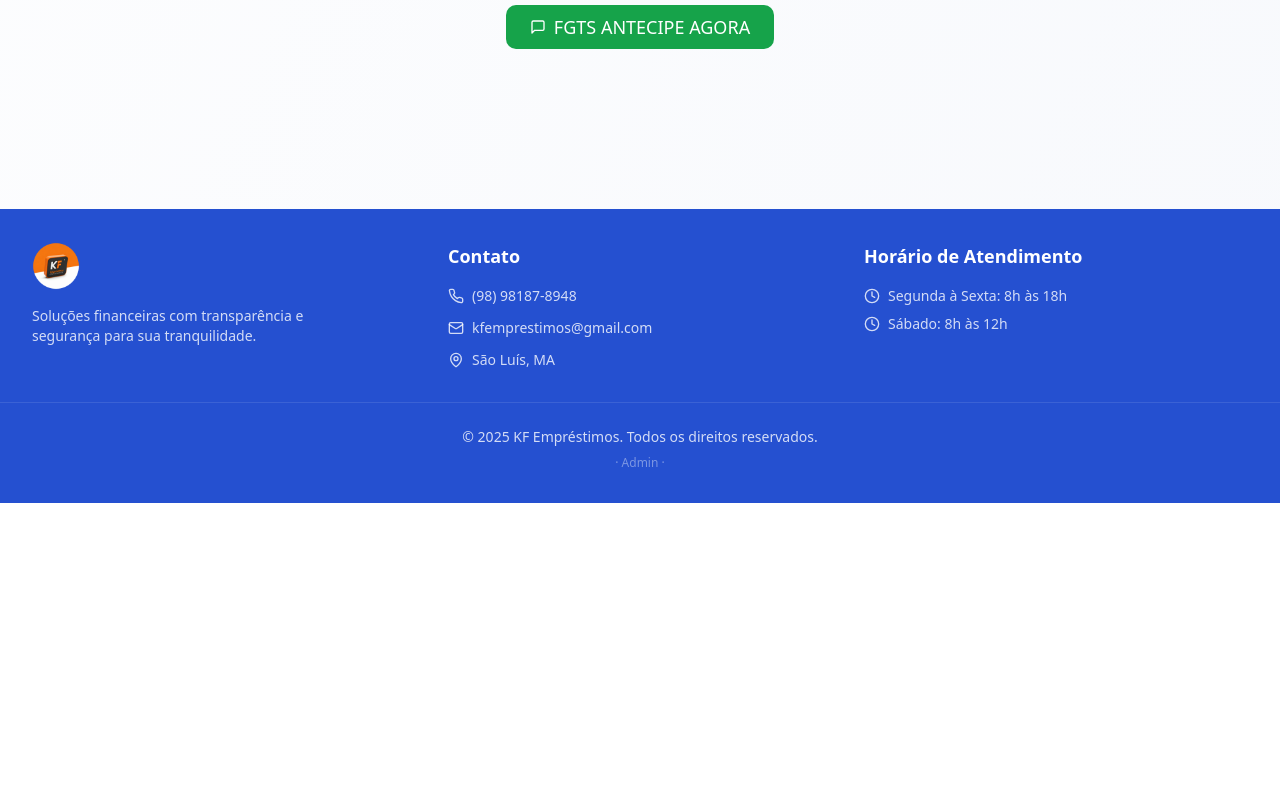
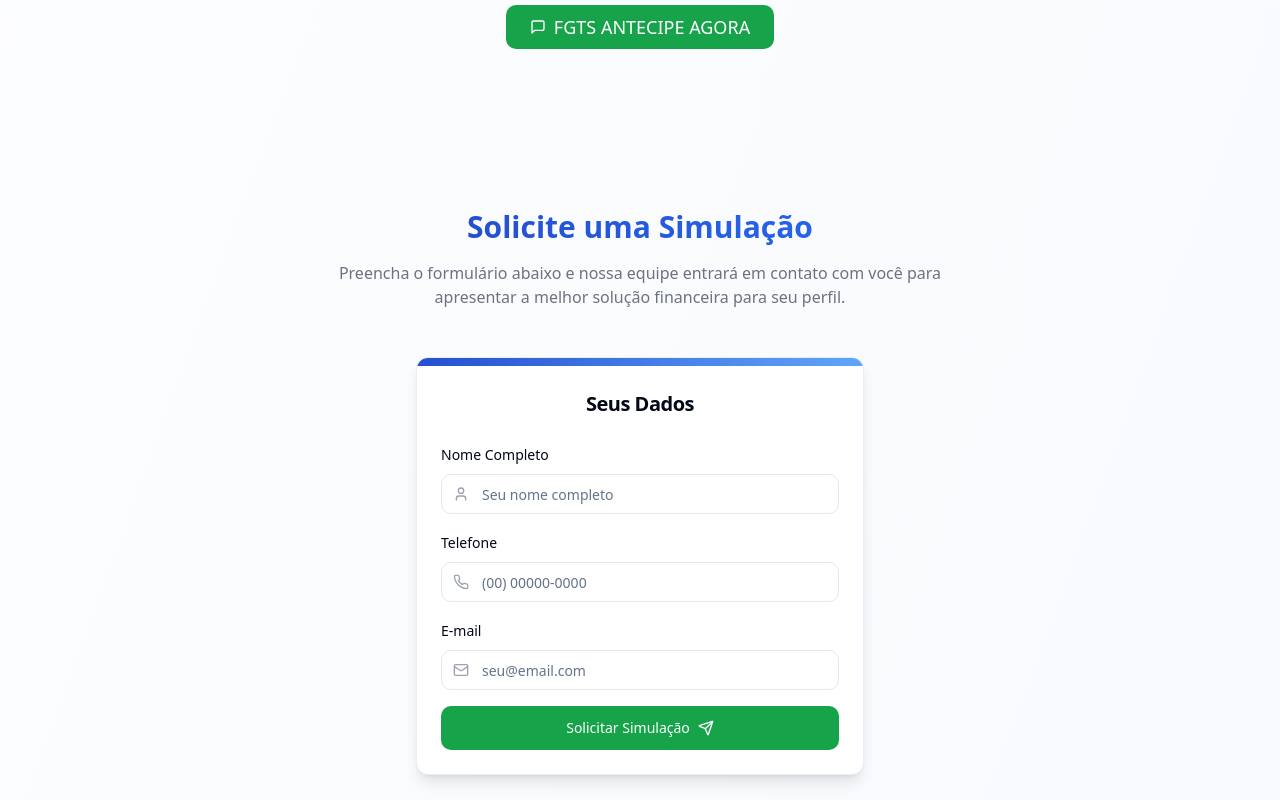
Before and after one commit to etivaldosouza/fresh-start-rebuilt-project, a React (Vite) app: page / in a window 1280 px wide. Shown: the part 2260-3060 px from the top of the page. Before the commit the page ends 2763 px from the top, so only its background shows below. Built offline with nearby package versions, Linux system fonts and the light colour scheme.

Commit message:
Refactor: Restore simulation form and adjust service boxes
This commit restores the simulation form in `ContactForm.tsx` and adjusts the dimensions of the "Aposentados e Pensionistas do INSS" and "Servidores Públicos" boxes in `ServicesSection.tsx` to their previous width and height.

```diff
--- a/src/components/home/ServicesSection.tsx
+++ b/src/components/home/ServicesSection.tsx
@@ -12,8 +12,8 @@ const ServicesSection = () => {
         </p>
       </div>
 
-      <div className="grid md:grid-cols-2 gap-8">
-        <Card className="overflow-hidden hover-card border-primary/10">
+      <div className="grid grid-cols-1 md:grid-cols-2 gap-8">
+        <Card className="overflow-hidden hover-card border-primary/10 h-full">
           <div className="h-2 bg-gradient-to-r from-primary to-blue-400"></div>
           <CardContent className="pt-6">
             <div className="flex items-start gap-4">
@@ -45,7 +45,7 @@ const ServicesSection = () => {
           </CardContent>
         </Card>
 
-        <Card className="overflow-hidden hover-card border-primary/10">
+        <Card className="overflow-hidden hover-card border-primary/10 h-full">
           <div className="h-2 bg-gradient-to-r from-blue-400 to-primary"></div>
           <CardContent className="pt-6">
             <div className="flex items-start gap-4">
--- a/src/pages/Index.tsx
+++ b/src/pages/Index.tsx
@@ -4,6 +4,7 @@ import HeroSection from "@/components/home/HeroSection";
 import ServicesSection from "@/components/home/ServicesSection";
 import PortabilitySection from "@/components/home/PortabilitySection";
 import FgtsSection from "@/components/home/FgtsSection";
+import ContactForm from "@/components/home/ContactForm";
 import { Helmet } from "react-helmet-async";
 
 const Index = () => {
@@ -35,6 +36,12 @@ const Index = () => {
           <FgtsSection />
         </div>
       </section>
+
+      <section id="contato" className="py-4">
+        <div className="container">
+          <ContactForm />
+        </div>
+      </section>
     </main>
   );
 };
```
